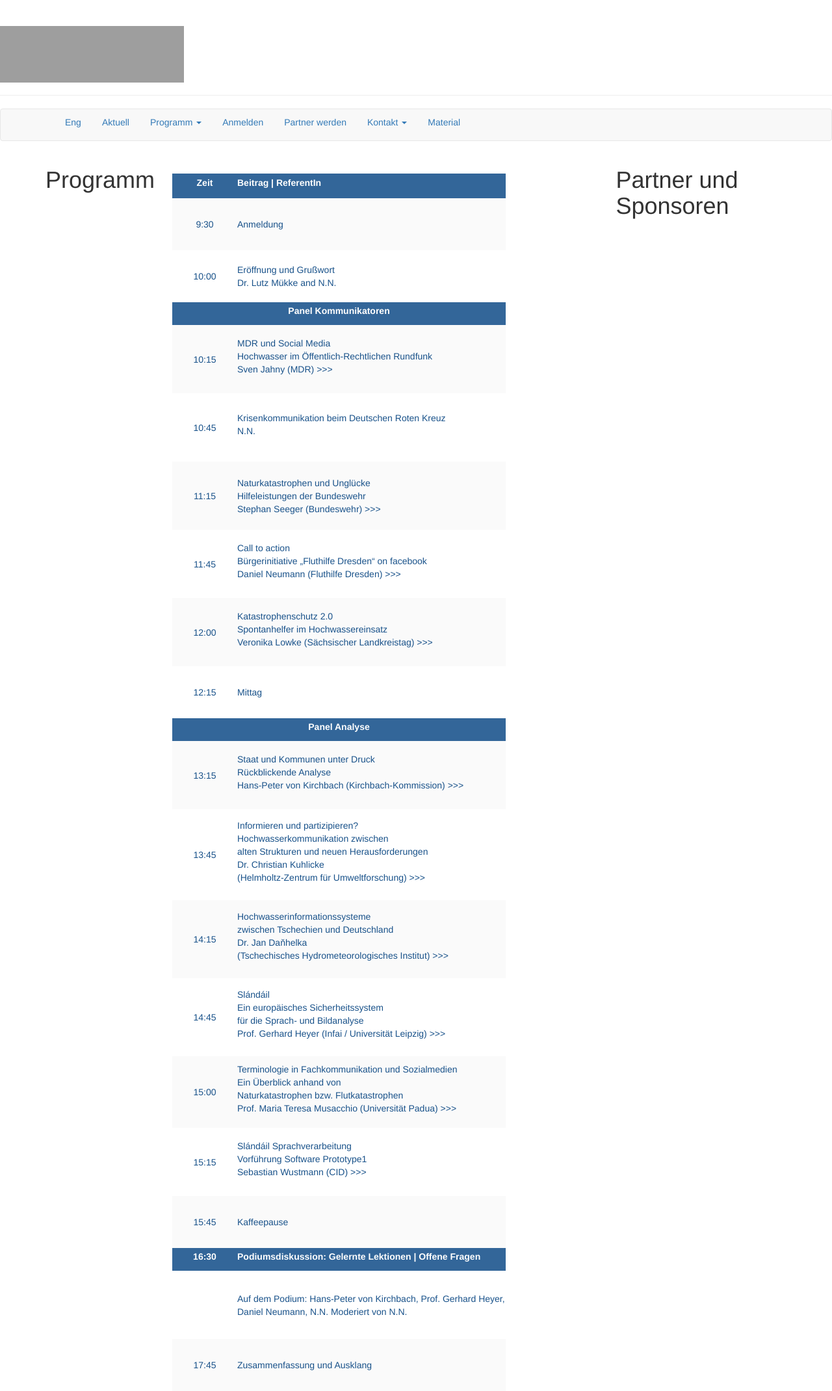
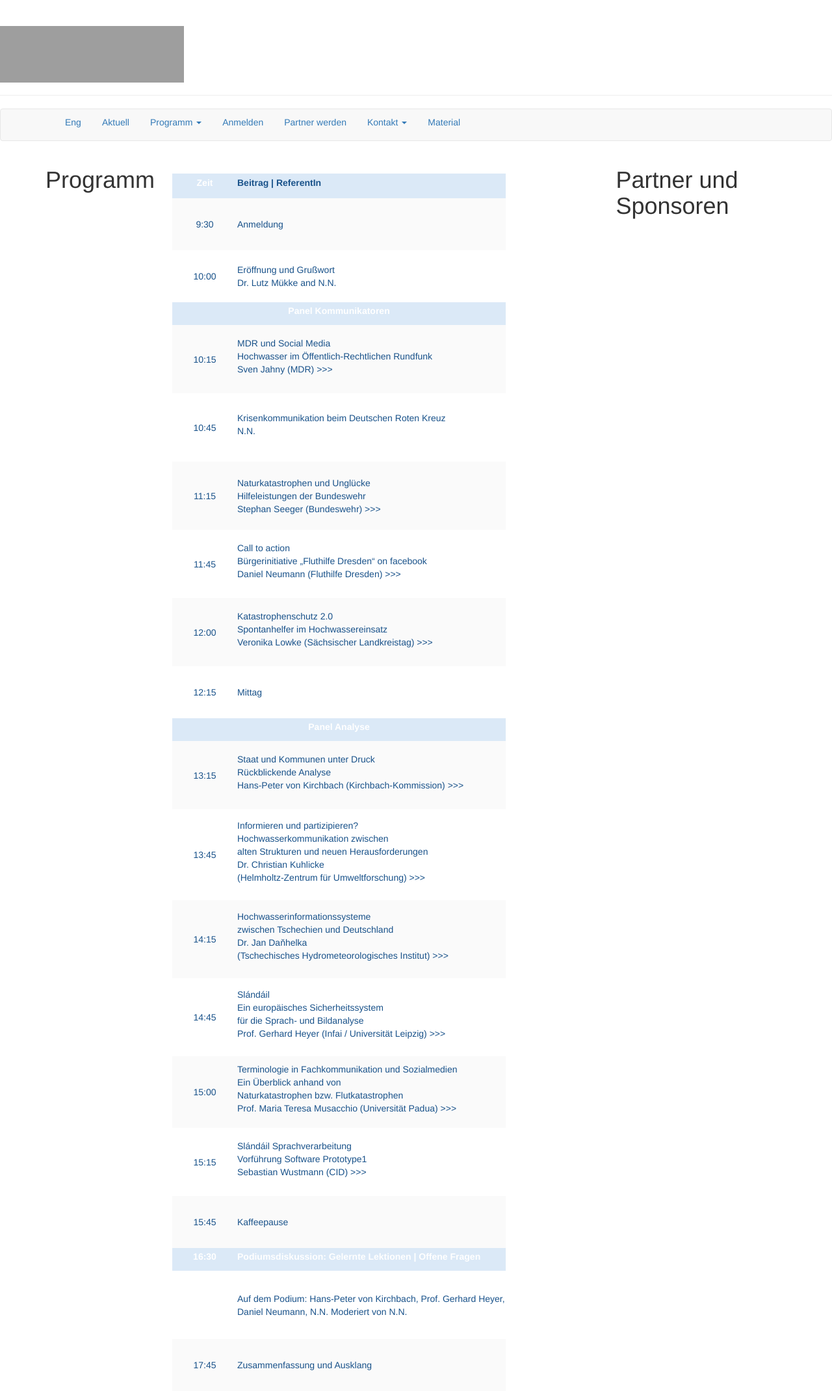
Before and after one commit to susedev/test, a Jekyll site: the page built from programm-uebersicht.html, in a window 1280 px wide. Shown: the whole page at 65% size. Built offline with Jekyll 4.4.1, drawn with Linux system fonts in a browser that asks for light colours; nearby versions of some CDN libraries; grey boxes are pictures that could not be loaded.

Commit message:
Edit from JekyllCMS

```diff
--- a/programm-uebersicht.html
+++ b/programm-uebersicht.html
@@ -6,11 +6,11 @@ title: Programm
 <table align="left" border="0" border-color="#FFFFFF" cellpadding="50" cellspacing="10" style="height: 1298px;" width="513">
 	<thead>
 		<tr>
-			<th scope="col" style="background-color: rgb(51, 102, 153); border-color: rgb(255, 255, 255); text-align: center; height: 38px; width: 100px; vertical-align: middle;">
+			<th scope="col" style="background-color: rgb(219, 233, 247); border-color: rgb(255, 255, 255); text-align: center; height: 38px; width: 100px; vertical-align: middle;">
 			<p><span style="color:#FFFFFF;">Zeit</span></p>
 			</th>
-			<th scope="col" style="background-color: rgb(51, 102, 153); border-color: rgb(255, 255, 255); text-align: left; height: 38px; vertical-align: middle;">
-			<p><span style="color:#FFFFFF;">Beitrag | ReferentIn</span></p>
+			<th scope="col" style="background-color: rgb(219, 233, 247); border-color: rgb(255, 255, 255); text-align: left; height: 38px; vertical-align: middle;">
+			<p><span style="color:#19528A;">Beitrag | ReferentIn</span></p>
 			</th>
 		</tr>
 	</thead>
@@ -25,7 +25,7 @@ title: Programm
 			Dr. Lutz M&uuml;kke and N.N.</span></td>
 		</tr>
 		<tr>
-			<th colspan="2" style="background-color: rgb(51, 102, 153); border-color: rgb(255, 255, 255); text-align: center; vertical-align: middle; height: 35px; width: 100px;">
+			<th colspan="2" style="background-color: rgb(219, 233, 247); border-color: rgb(255, 255, 255); text-align: center; vertical-align: middle; height: 35px; width: 100px;">
 			<p><span style="color:#FFFFFF;">Panel Kommunikatoren</span></p>
 			</th>
 		</tr>
@@ -71,7 +71,7 @@ title: Programm
 			<td style="background-color: rgb(255, 255, 255); border-color: rgb(255, 255, 255); text-align: left; vertical-align: middle; height: 80px;"><span style="color:#19528A;">Mittag</span></td>
 		</tr>
 		<tr>
-			<th colspan="2" style="background-color: rgb(51, 102, 153); border-color: rgb(255, 255, 255); text-align: center; vertical-align: middle; height: 35px; width: 100px;">
+			<th colspan="2" style="background-color: rgb(219, 233, 247); border-color: rgb(255, 255, 255); text-align: center; vertical-align: middle; height: 35px; width: 100px;">
 			<p><span style="color:#FFFFFF;">Panel Analyse</span></p>
 			</th>
 		</tr>
@@ -133,10 +133,10 @@ title: Programm
 			<td style="background-color: rgb(250, 250, 250); border-color: rgb(255, 255, 255); text-align: left; vertical-align: middle; height: 80px;"><span style="color:#19528A;">Kaffeepause</span></td>
 		</tr>
 		<tr>
-			<th style="background-color: rgb(51, 102, 153); border-color: rgb(255, 255, 255); text-align: center; vertical-align: middle; height: 35px; width: 100px;">
+			<th style="background-color: rgb(219, 233, 247); border-color: rgb(255, 255, 255); text-align: center; vertical-align: middle; height: 35px; width: 100px;">
 			<p><span style="color:#FFFFFF;">16:30</span></p>
 			</th>
-			<th style="background-color: rgb(51, 102, 153); border-color: rgb(255, 255, 255); text-align: left; vertical-align: middle; height: 35px;">
+			<th style="background-color: rgb(219, 233, 247); border-color: rgb(255, 255, 255); text-align: left; vertical-align: middle; height: 35px;">
 			<p><span style="color:#FFFFFF;">Podiumsdiskussion: Gelernte Lektionen | Offene Fragen</span></p>
 			</th>
 		</tr>
```
